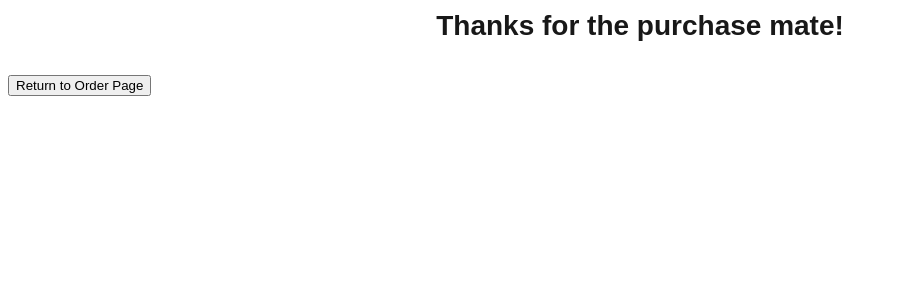
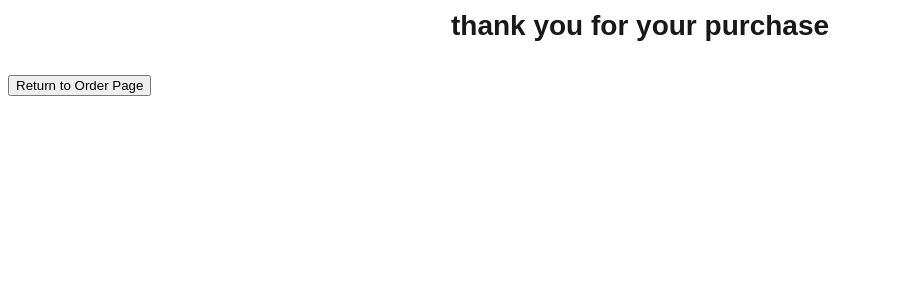
Before and after one commit to codebool/Algonquin-CP, a PHP site: page /ACMEpurchases.php in a window 1280 px wide. Shown: the top 300 px of the page, without its empty margins (0-897 px from the left). Run offline with PHP 8.4, Linux system fonts and the light colour scheme.

Commit message:
update message

```diff
--- a/CST7285/Lab06/ACMEpurchases.php
+++ b/CST7285/Lab06/ACMEpurchases.php
@@ -14,7 +14,7 @@ unset($_SESSION['allTotal']); // Unset the allTotal session
     <link rel="stylesheet" href="./ACMEpurchase.css">
 </head>
 <body>
-<h2 id="purchaseMessage">Thanks for the purchase mate!</h2>
+<h2 id="purchaseMessage">thank you for your purchase</h2>
 <form action="index.php" method="GET">
     <button type="submit" id="back">Return to Order Page</button>
 </form>
```
